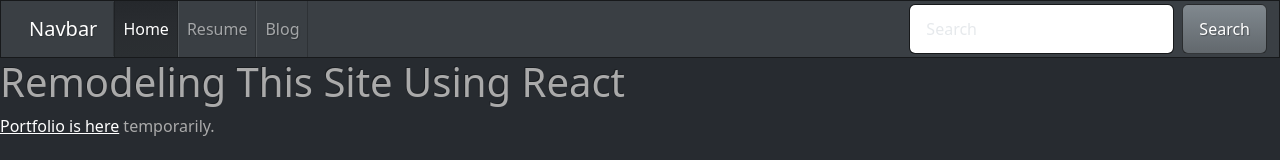
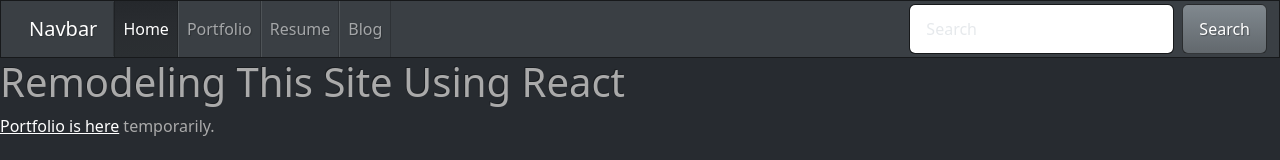
Before and after one commit to jotasprout/blog-react, a React (Create React App) app in the folder blog-react/: page / in a window 1280 px wide. Shown: the top 160 px of the page. Built offline with nearby package versions, Linux system fonts and the light colour scheme.

Commit message:
Add Portfolio to NavBar

```diff
--- a/blog-react/src/comps/Nav.js
+++ b/blog-react/src/comps/Nav.js
@@ -18,6 +18,11 @@
                                 aria-current='page'
                                 to='/'>
                                 Home
+                            </NavLink>
+                        </li>
+                        <li className='nav-item'>
+                            <NavLink className='nav-link' to='/portfolio'>
+                                Portfolio
                             </NavLink>
                         </li>
                         <li className='nav-item'>
```
